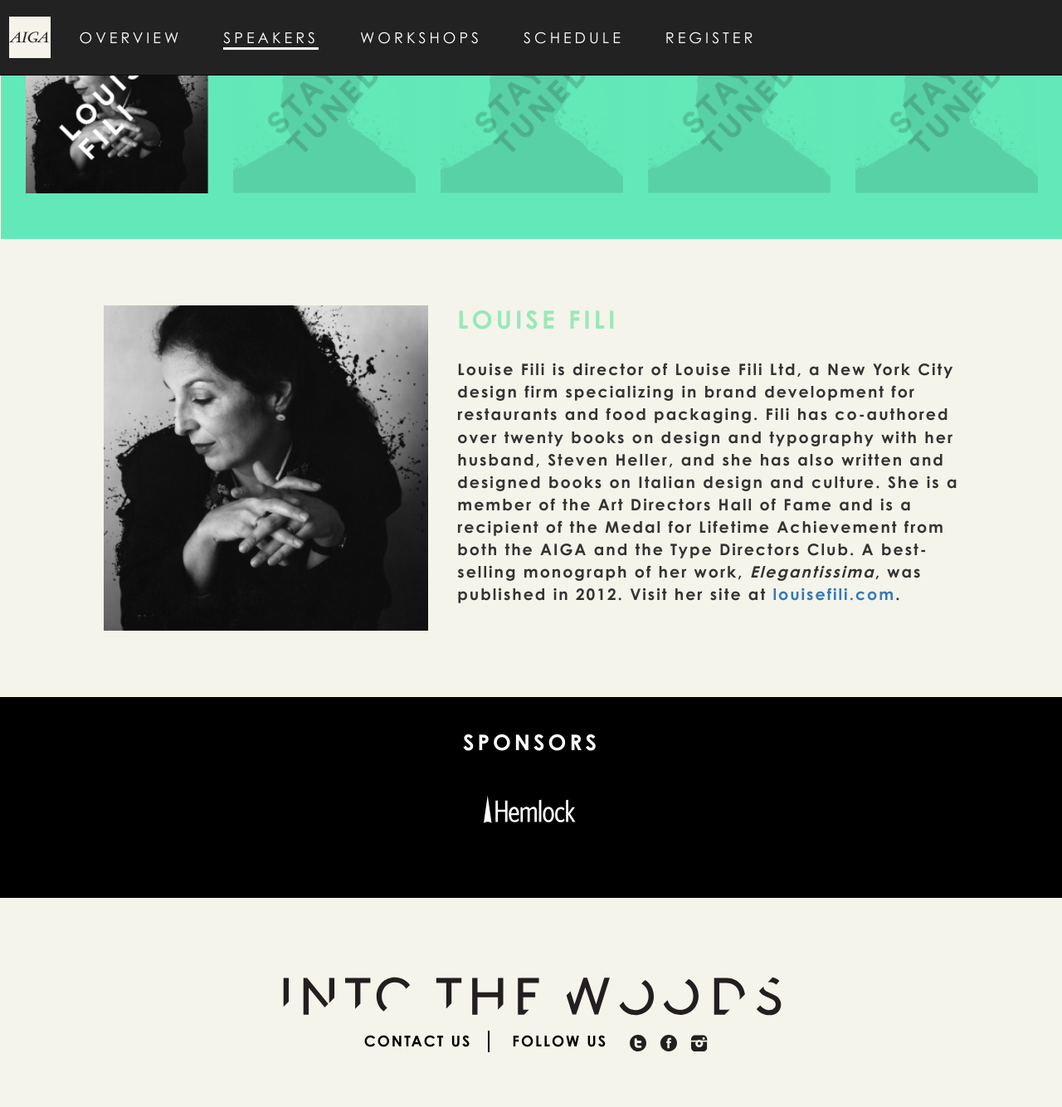
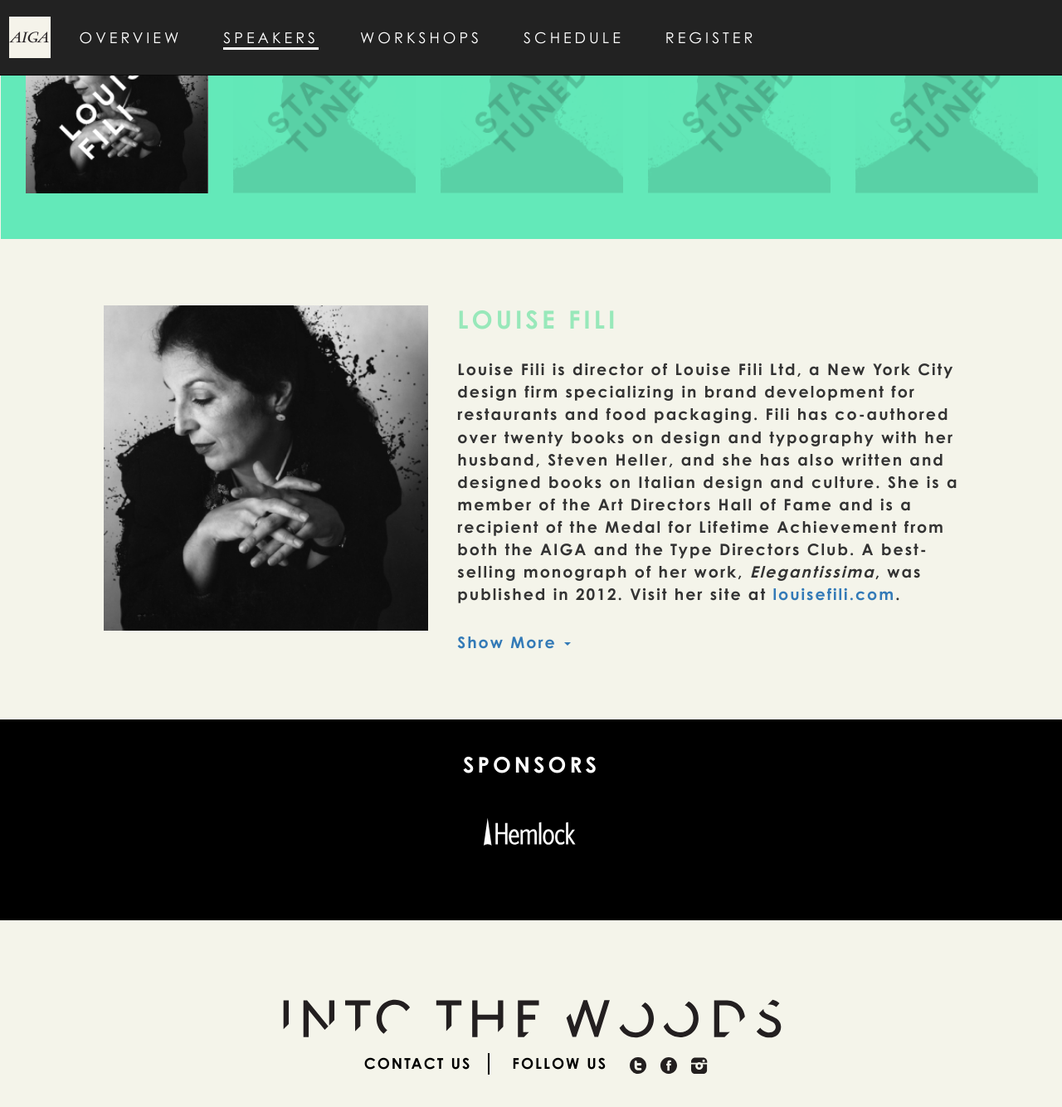
Before and after one commit to aiga-seattle/2015.aigaintothewoods.com, a Jekyll site: the page built from speakers.html, in a window 1280 px wide and 1400 px high, scrolled down 689 px. Shown: the top 1334 px of the window at 83% size. Built offline with Jekyll 4.4.1, drawn with Linux system fonts in a browser that asks for light colours; nearby versions of some CDN libraries; some web fonts are replaced.

Commit message:
Add Profile Dropdown

```diff
--- a/_sass/_intothewoods.scss
+++ b/_sass/_intothewoods.scss
@@ -273,6 +273,32 @@
     margin-bottom: 40px;
   }
 
+  .speaker-works-panel {
+    max-width: 560px;
+  }
+
+  .works-panel {
+    padding-top: 20px;
+  }
+
+  .works {
+    float: left;
+  }
+
+  .works-rectangle {
+    width: 100%;
+    margin-bottom: 20px;
+    background-color: #fff;
+  }
+
+  .works-square {
+    width: 50%;
+
+    &:last-child {
+      padding-left: 20px;
+    }
+  }
+
   h1 {
     font-size: 38px;
     margin-top: 120px;
@@ -332,7 +358,6 @@
   .wrapper-speakers-line-up {
     padding-bottom: 40px;
   }
-
 
   .wrapper-speakers-line-up-intro,
   .wrapper-speakers-line-up {
--- a/speakers.html
+++ b/speakers.html
@@ -52,6 +52,25 @@
             Louise Fili is director of Louise Fili Ltd, a New York City design firm specializing in brand development for restaurants and food packaging. Fili has co-authored over twenty books on design and typography with her husband, Steven Heller, and she has also written and designed books on Italian design and culture. She is a member of the Art Directors Hall of Fame and is a recipient of the Medal for Lifetime Achievement from both the AIGA and the Type Directors Club. A best-selling monograph of her work, <i>Elegantissima</i>, was published in 2012. Visit her site at <a href="http://www.louisefili.com/" target="_blank">louisefili.com</a>.
           </p>
         </div>
+
+        <div class="speaker-works-panel">
+          <a class="show-works" role="button" data-toggle="collapse" href="#collapseExample" aria-expanded="false" aria-controls="collapseExample">
+            Show More <span class="caret"></span>
+          </a>
+
+          <div class="collapse works-panel" id="collapseExample">
+            <div class="works works-rectangle">
+              <img src="/images/speakers/louise-fili/tates-packaging.png" alt="Tates Packaging">
+            </div>
+            <div class="clearfix visible-md-block"></div>
+            <div class="works works-square">
+              <img src="/images/speakers/louise-fili/good-housekeeping-logo.png" alt="Good Housekeeping Logo">
+            </div>
+            <div class="works works-square">
+              <img src="/images/speakers/louise-fili/pace-logo.png" alt="Pace Logo">
+            </div>
+          </div>
+        </div>
       </div>
     </div>
   </div>
```
Also changed, not shown: images/speakers/louise-fili/good-housekeeping-logo.png (added), images/speakers/louise-fili/pace-logo.png (added), images/speakers/louise-fili/tates-packaging.jpg (added), images/speakers/louise-fili/tates-packaging.png (added), 7 other files.
